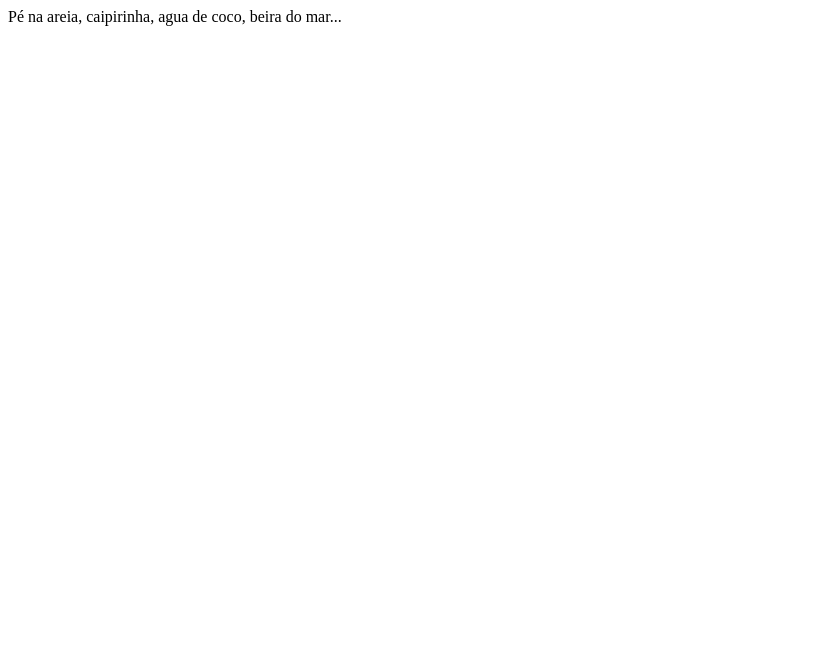
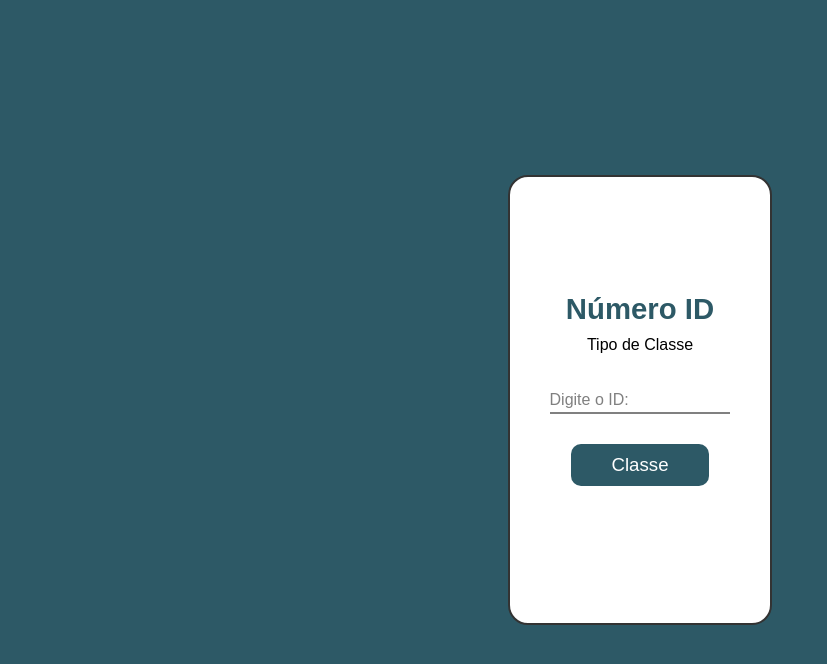
Before and after one commit to elorobaldo/AULAFab, a plain HTML site: page index.html in a window 1280 px wide. Shown: the whole page, without its empty margins (0-827 px from the left). Drawn offline with Linux system fonts and the light colour scheme.

```diff
--- a/index.html
+++ b/index.html
@@ -1,11 +1,33 @@
 <!DOCTYPE html>
-<html lang="en">
+<html>
+
 <head>
-    <meta charset="UTF-8">
-    <meta name="viewport" content="width=device-width, initial-scale=1.0">
-    <title>Document</title>
+  <meta charset="utf-8">
+  <meta name="viewport" content="width=device-width">
+  <title>Calculadora</title>
+  <link href="style.css" rel="stylesheet" type="text/css" />
+  <script src='script.js' ></script>
 </head>
+
 <body>
-    Pé na areia, caipirinha, agua de coco, beira do mar...
+
+    <section class="form-container">
+      <div class="container">
+        <form id="form">
+          <h1>Número ID</h1>
+          <p>Tipo de Classe</p>
+          <div class="input-single">
+            <input class="input" type="number" id="id" required>
+
+            <label for="id">Digite o ID:</label>
+          </div>
+          <div class="btn"><input type="submit" value="Classe"></div>
+        </form>
+      </div>
+      <!--container-->
+    </section>
+
+  </form>
 </body>
+
 </html>
```
Also changed, not shown: .config/configstore/update-notifier-npm.json (added), 5 other files.
